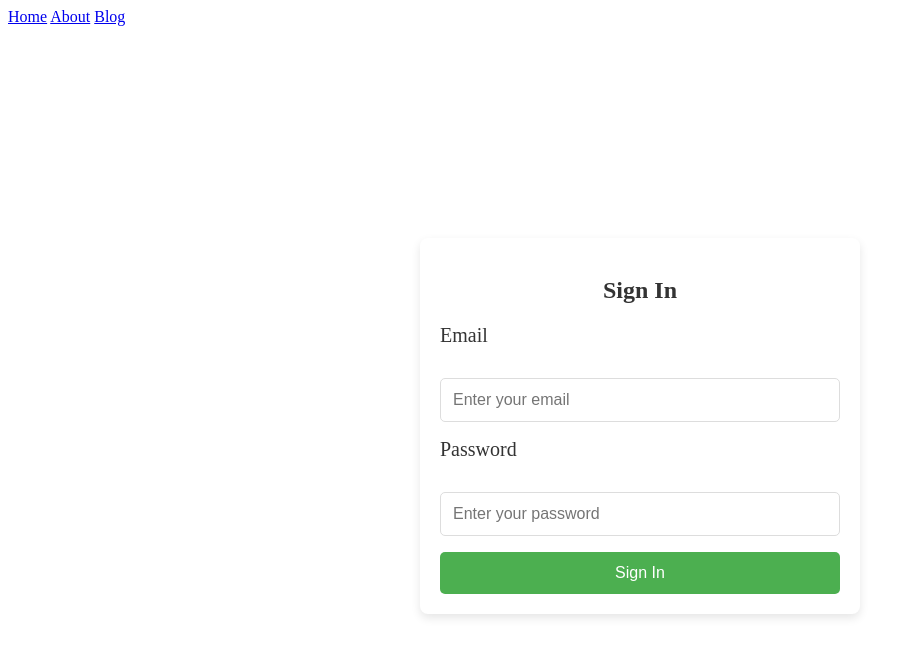
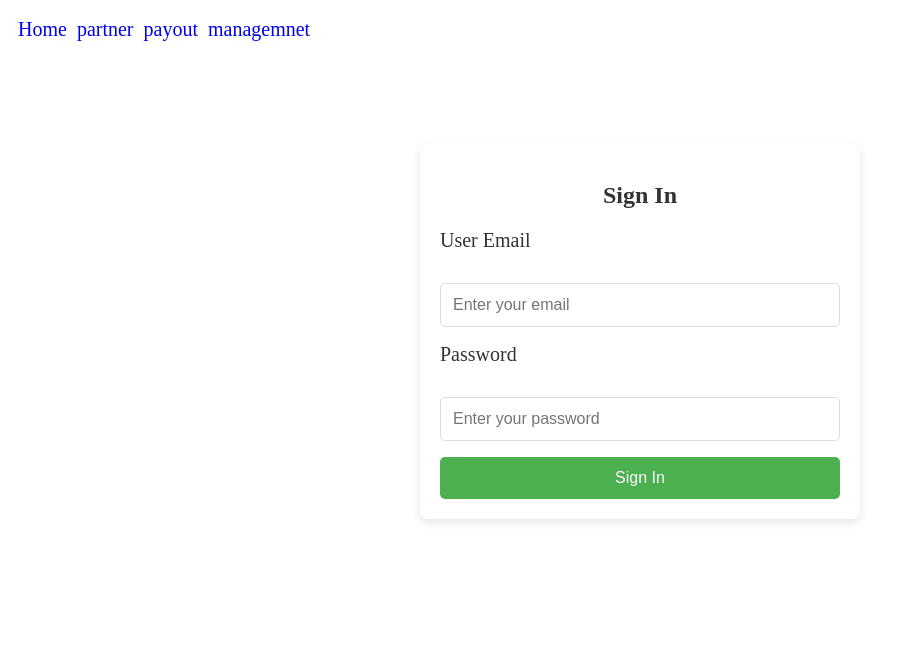
Before and after one commit to Millionaiyer/svelte-sveltekit, a SvelteKit app: page /login in a window 1280 px wide. Shown: the top 656 px of the page, without its empty margins (0-914 px from the left). Built offline with nearby package versions, Linux system fonts and the light colour scheme.

Commit message:
feat: :sparkles: created login flow to validate a user using token

```diff
--- a/package.json
+++ b/package.json
@@ -30,5 +30,8 @@
 		"typescript": "^5.0.0",
 		"typescript-eslint": "^8.20.0",
 		"vite": "^6.2.6"
+	},
+	"dependencies": {
+		"jwt-decode": "^4.0.0"
 	}
 }
--- a/src/routes/(auth)/login/+page.server.ts
+++ b/src/routes/(auth)/login/+page.server.ts
@@ -1,12 +1,54 @@
 // import type { Action } from "@sveltejs/kit"
+import { jwtDecode, type JwtPayload } from 'jwt-decode';
 import type { Actions } from './$types';
+import { redirect } from '@sveltejs/kit';
+
+interface JwtGroups extends JwtPayload {
+	'cognito:groups'?: string[];
+}
 
 export const actions = {
 	login: async ({ cookies, request }) => {
 		const data = await request.formData();
-		const username = data.get('email');
+		const userEmail = data.get('userEmail');
 		const password = data.get('password');
 
-		console.log(username, password, 'credentials');
+		const loginData = {
+			userEmail: userEmail,
+			password: password
+		};
+		const response = await fetch('https://dev-unbadgedserver.flipopay.com/api/v1/users/sign-in', {
+			method: 'POST',
+			headers: {
+				'Content-Type': 'application/json'
+			},
+			body: JSON.stringify(loginData)
+		});
+
+		const loginResponse = await response.json();
+		// console.log(loginResponse, 'login response');
+
+		cookies.set('accessToken', loginResponse?.data?.[0]?.accessToken, { path: '/' });
+		cookies.set('idToken', loginResponse?.data?.[0]?.idToken, { path: '/' });
+		cookies.set('refreshToken', loginResponse?.data?.[0]?.refreshToken, { path: '/' });
+
+		const idToken = cookies.get('idToken');
+		if (idToken) {
+			const decodedIdToken: JwtGroups = jwtDecode(idToken);
+			console.log(decodedIdToken, 'decoded');
+
+			const groups = decodedIdToken?.['cognito:groups'];
+
+			const role = groups?.[0];
+			if (role === 'Partner') {
+				redirect(303, '/partner');
+			} else if (role === 'Management') {
+				redirect(303, '/management');
+			} else if (role === 'Payout') {
+				redirect(303, '/payout');
+			}
+		}
+
+		return loginResponse.data;
 	}
 } satisfies Actions;
--- a/src/routes/(auth)/login/+page.svelte
+++ b/src/routes/(auth)/login/+page.svelte
@@ -5,17 +5,17 @@
 	<div class="form-container">
 		<h2>Sign In</h2>
 		<form action="?/login" method="POST" class="form-action">
-			<label for="email" style="font-size: 20px;">Email</label>
-			<input id="email" name="email" type="email" required placeholder="Enter your email" />
+			<label for="userEmail" style="font-size: 20px;">User Email</label>
+			<input
+				id="userEmail"
+				name="userEmail"
+				type="userEmail"
+				required
+				placeholder="Enter your email"
+			/>
 
 			<label for="password" style="font-size: 20px;">Password</label>
-			<input
-				id="password"
-				name="password"
-				type="password"
-				required
-				placeholder="Enter your password"
-			/>
+			<input id="password" name="password" type="text" required placeholder="Enter your password" />
 
 			<button type="submit">Sign In</button>
 		</form>
@@ -31,7 +31,7 @@
 
 	.container {
 		display: flex;
-		height: 100vh;
+		height: 70vh;
 		justify-content: center;
 		align-items: center;
 	}
--- a/src/routes/+layout.svelte
+++ b/src/routes/+layout.svelte
@@ -2,10 +2,25 @@
 	let { children } = $props();
 </script>
 
-<nav class="flex gap-10">
+<nav class="header">
 	<a href="/">Home</a>
-	<a href="/about">About</a>
-	<a href="/blog">Blog</a>
+	<a href="/partner">partner</a>
+	<a href="/payout">payout</a>
+	<a href="/managemnet">managemnet</a>
 </nav>
+<main>
+	{@render children()}
+</main>
 
-{@render children()}
+<style>
+	.header {
+		display: flex;
+		gap: 10px;
+		font-size: 20px;
+		padding: 10px;
+		border-radius: 12px;
+	}
+	.header a {
+		text-decoration: none;
+	}
+</style>
--- a/src/routes/about/+page.svelte
+++ /dev/null
@@ -1,3 +0,0 @@
-<h1>About this site</h1>
-<p>TODO...</p>
-<a href="/">Home</a>
--- /dev/null
+++ b/src/routes/management/+page.svelte
@@ -0,0 +1 @@
+<h1>Management</h1>
--- /dev/null
+++ b/src/routes/partner/+page.svelte
@@ -0,0 +1 @@
+<h1>Partner</h1>
--- /dev/null
+++ b/src/routes/payout/+page.svelte
@@ -0,0 +1 @@
+<h1>Payout</h1>
```
Also changed, not shown: 1 other file (tests, documents, lock files or other folders).
